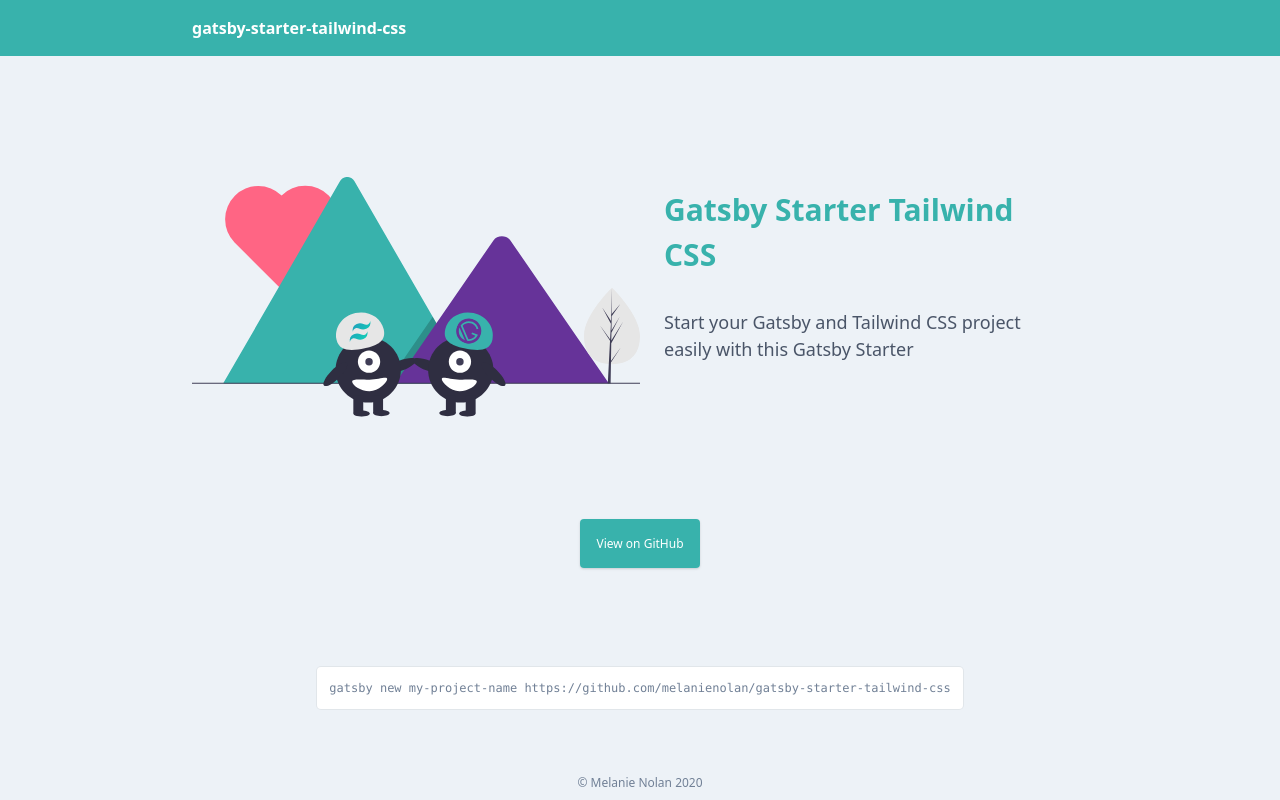
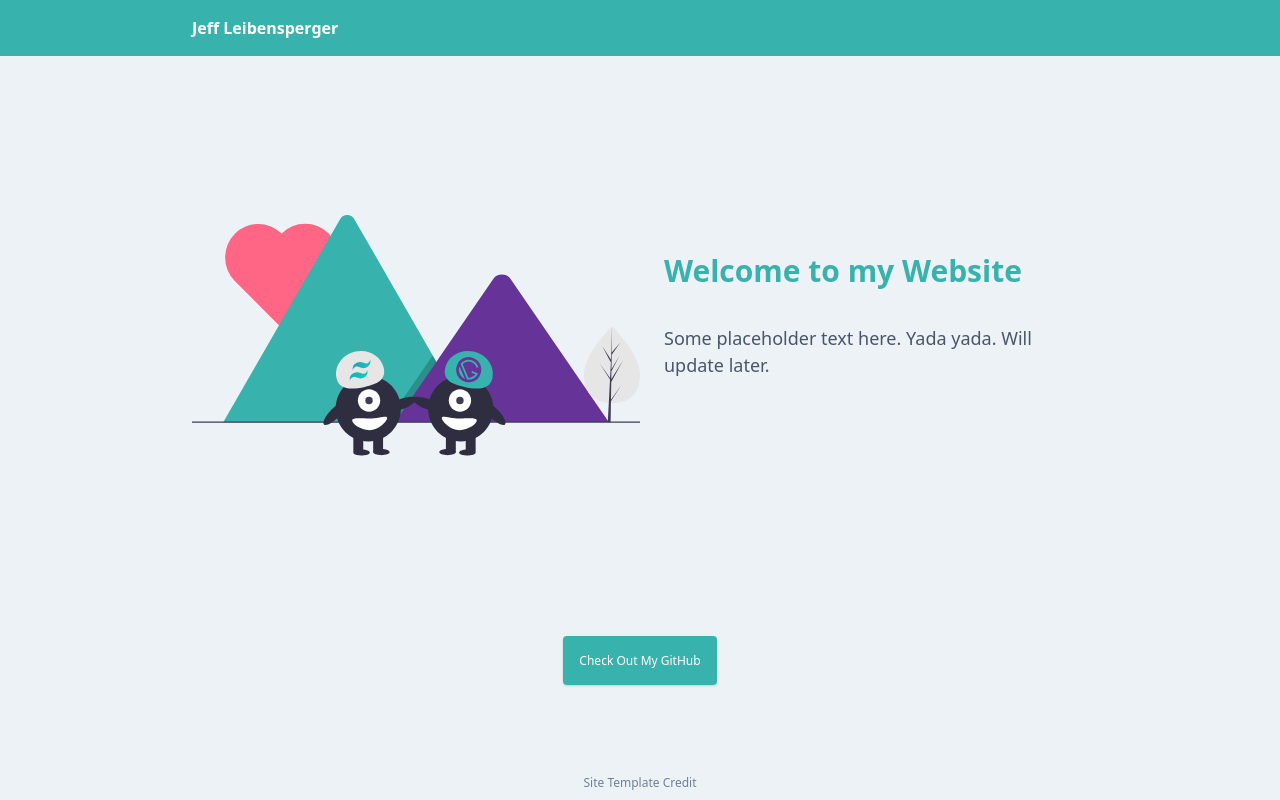
Before and after one commit to jeffrey-t-l/my-website, a Gatsby site: page / in a window 1280 px wide. Built offline with nearby package versions, Linux system fonts and the light colour scheme; Gatsby itself is replaced by a stand-in of ours.

Commit message:
some changes

```diff
--- a/gatsby-config.js
+++ b/gatsby-config.js
@@ -5,9 +5,9 @@
 
 module.exports = {
   siteMetadata: {
-    title: "Gatsby Starter Tailwind CSS",
-    author: "Melanie Nolan",
-    description: "A Gatsby starter to set you up with Tailwind CSS",
+    title: "@jeffl",
+    author: "Jeff Leibensperger",
+    description: "Hello!",
   },
   plugins: [
     "gatsby-plugin-react-helmet",
--- a/src/components/Layout.js
+++ b/src/components/Layout.js
@@ -7,11 +7,15 @@
       <SEO />
       <div className="flex flex-col min-h-screen bg-gray-200">
         <header className="p-4 bg-teal-500 text-white font-semibold">
-          <h1 className="max-w-4xl mx-auto">gatsby-starter-tailwind-css</h1>
+          <h1 className="max-w-4xl mx-auto">Jeff Leibensperger</h1>
         </header>
         {children}
         <footer className="py-2 text-center text-gray-600 text-xs">
-          &copy; Melanie Nolan 2020
+          <a
+            href="https://github.com/melanienolan/gatsby-starter-tailwind-css"
+          >
+            Site Template Credit
+          </a>
         </footer>
       </div>
     </>
--- a/src/pages/index.js
+++ b/src/pages/index.js
@@ -9,11 +9,10 @@
         <div className="sm:flex sm:flex-row-reverse sm:items-center">
           <div className="sm:px-2">
             <h1 className="px-4 pt-5 text-2xl text-left text-teal-500 font-bold sm:text-3xl">
-              Gatsby Starter Tailwind CSS
+              Welcome to my Website
             </h1>
             <p className="px-4 mt-8 text-lg text-gray-700 sm:mt-8">
-              Start your Gatsby and Tailwind CSS project easily with this Gatsby
-              Starter
+              Some placeholder text here. Yada yada. Will update later.
             </p>
           </div>
           <img
@@ -25,19 +24,21 @@
 
         <div className="mx-auto">
           <a
-            href="https://github.com/melanienolan/gatsby-starter-tailwind-css"
+            href="https://github.com/jeffrey-t-l"
             className="p-4 bg-teal-500 text-white text-xs rounded shadow hover:bg-teal-400"
           >
-            View on GitHub
+            Check Out My GitHub
           </a>
         </div>
 
+        {/*
         <div className="flex items-center p-3 mx-2 bg-white rounded shadow-xs sm:mx-auto">
           <code className="text-gray-600 text-xs leading-xl">
             gatsby new my-project-name
             https://github.com/melanienolan/gatsby-starter-tailwind-css
           </code>
         </div>
+        */}
       </main>
     </Layout>
   )
```
